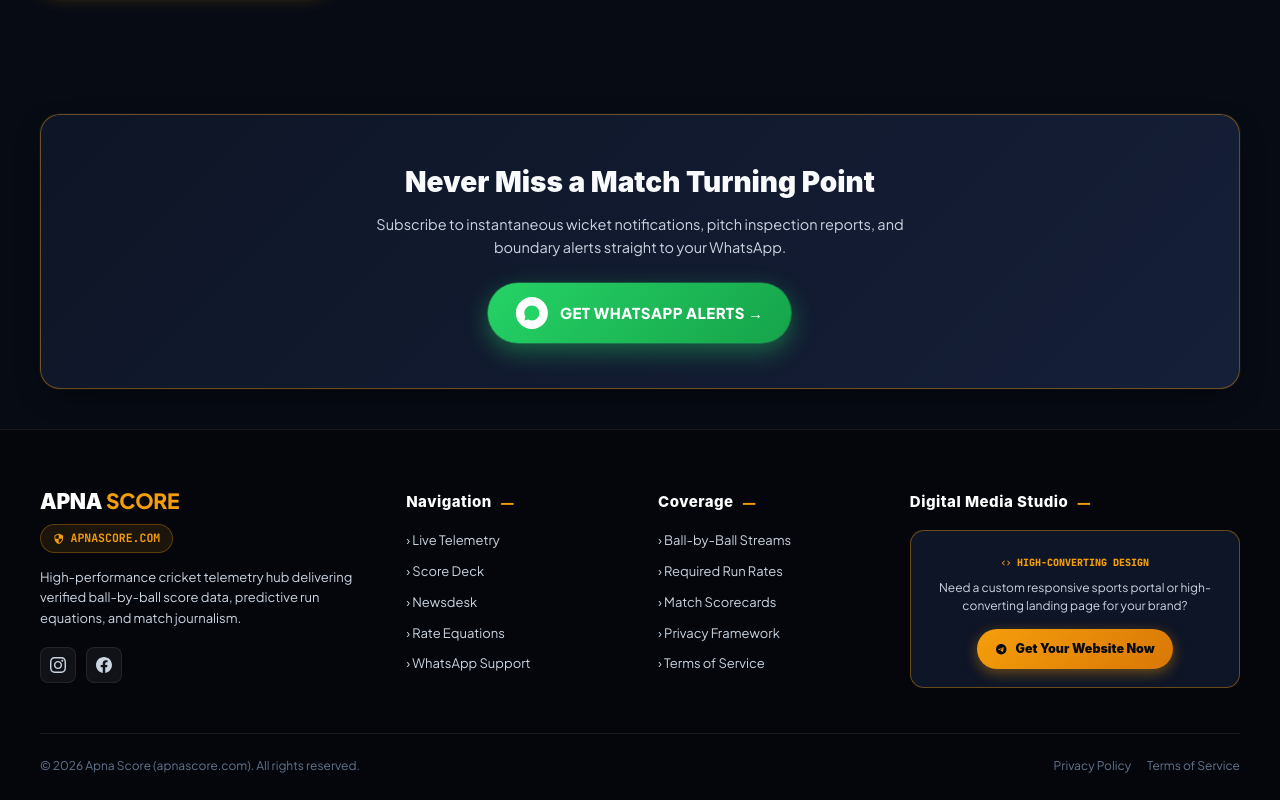
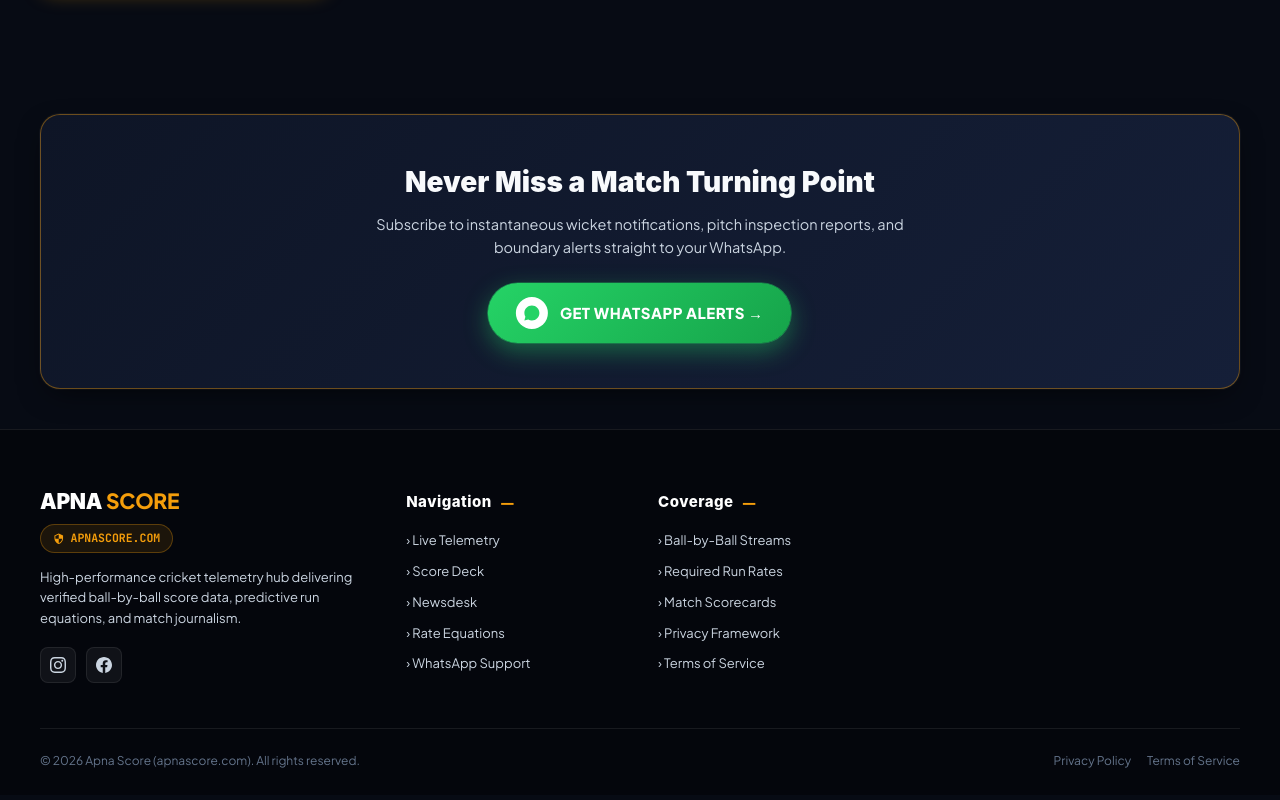
Before and after one commit to piyushjsk1-collab/apnabook_gglads_ApnaScore, a plain HTML site: page index.html in a window 1280 px wide. Shown: the part 2506-3306 px from the top of the page. Drawn offline with Linux system fonts and the light colour scheme; a web font is replaced by a local one.

Commit message:
Update index.html

```diff
--- a/index.html
+++ b/index.html
@@ -1573,20 +1573,6 @@
           </div>
         </div>
 
-        <div>
-          <div class="footer-col-head">Digital Media Studio <span>—</span></div>
-          <div class="agency-service-box">
-            <div class="agency-tag-mini">
-              <svg class="icon-svg" viewBox="0 0 24 24"><path d="M9.4 16.6L4.8 12l4.6-4.6L8 6l-6 6 6 6 1.4-1.4zm5.2 0l4.6-4.6-4.6-4.6L16 6l6 6-6 6-1.4-1.4z"/></svg>
-              HIGH-CONVERTING DESIGN
-            </div>
-            <p>Need a custom responsive sports portal or high-converting landing page for your brand?</p>
-            <a href="https://t.me/AD_MEDIA_2026" target="_blank" rel="noopener" class="btn-agency-order">
-              <svg class="icon-svg" viewBox="0 0 24 24"><path d="M12 2C6.48 2 2 6.48 2 12s4.48 10 10 10 10-4.48 10-10S17.52 2 12 2zm4.64 6.8c-.15 1.58-.8 5.42-1.13 7.19-.14.75-.42 1-.68 1.03-.58.05-1.02-.38-1.58-.75-.88-.58-1.38-.94-2.23-1.5-.99-.65-.35-1.01.22-1.59.15-.15 2.71-2.48 2.76-2.69a.2.2 0 0 0-.05-.18c-.06-.05-.14-.03-.21-.02-.09.02-1.49.95-4.22 2.79-.4.27-.76.41-1.08.4-.36-.01-1.04-.2-1.55-.37-.63-.2-1.12-.31-1.08-.66.02-.18.27-.36.75-.55 2.92-1.27 4.86-2.11 5.83-2.51 2.78-1.16 3.35-1.36 3.73-1.36.08 0 .27.02.39.12.1.08.13.19.14.27-.01.06.01.24 0 .38z"/></svg>
-              Get Your Website Now
-            </a>
-          </div>
-        </div>
       </div>
 
       <div class="footer-bottom-strip">
```
